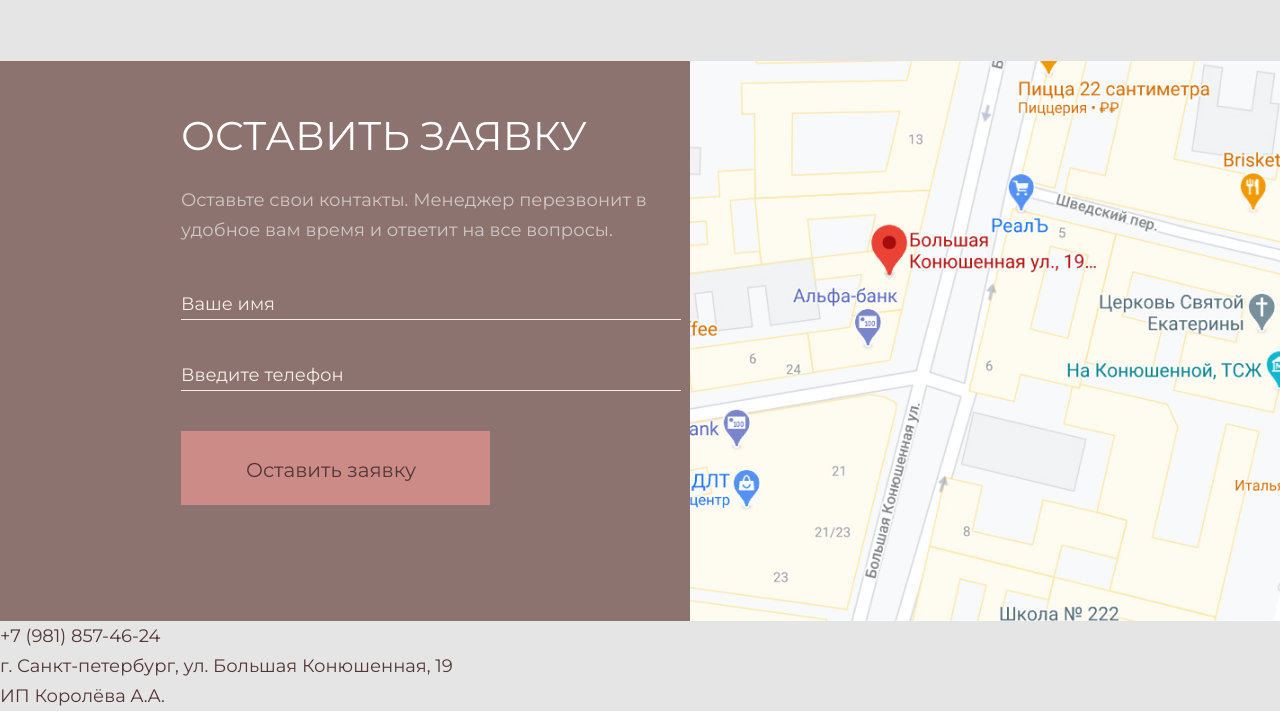
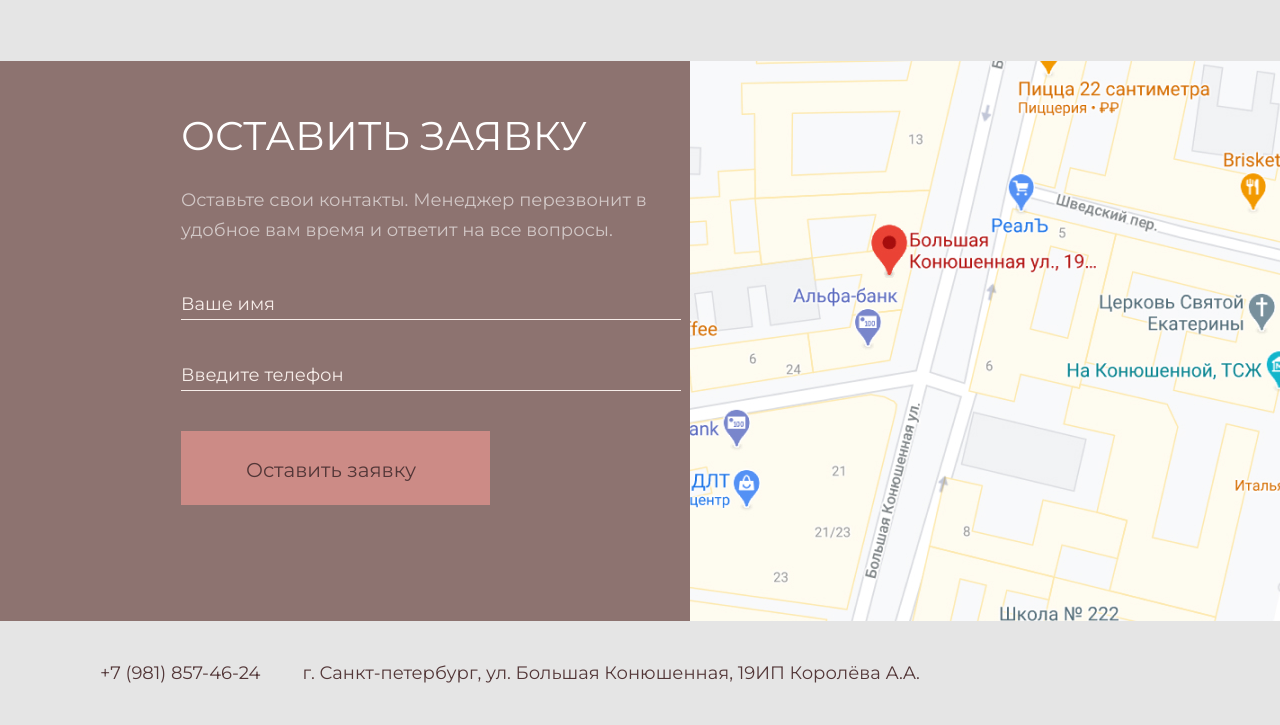
Before and after one commit to AnnyKots/Scandi, a plain HTML site: page index.html in a window 1280 px wide. Shown: the part 4579-5304 px from the top of the page. Drawn offline with Linux system fonts and the light colour scheme.

Commit message:
Update style.css

```diff
--- a/css/style.css
+++ b/css/style.css
@@ -410,7 +410,7 @@ body{
     width:100%;
 }
 
-.footer-container{
+.footer-body{
     margin:37px 0px 37px 100px;
     display: flex;
 }
```
